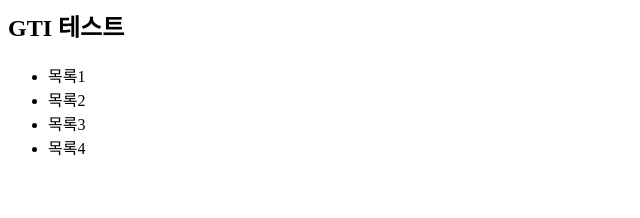
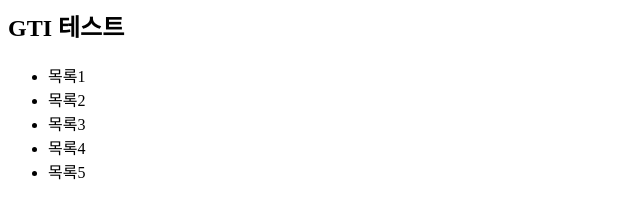
Before and after one commit to yomojomoro/VSCode-GIT, a plain HTML site: page index.html in a window 1280 px wide. Shown: the full height of the page, 0-640 px from the left. Drawn offline with Linux system fonts and the light colour scheme.

Commit message:
5번째 목록추가

```diff
--- a/index.html
+++ b/index.html
@@ -4,4 +4,5 @@
   <li>목록2</li>
   <li>목록3</li>
   <li>목록4</li>
+  <li>목록5</li>
 </ul>
```
